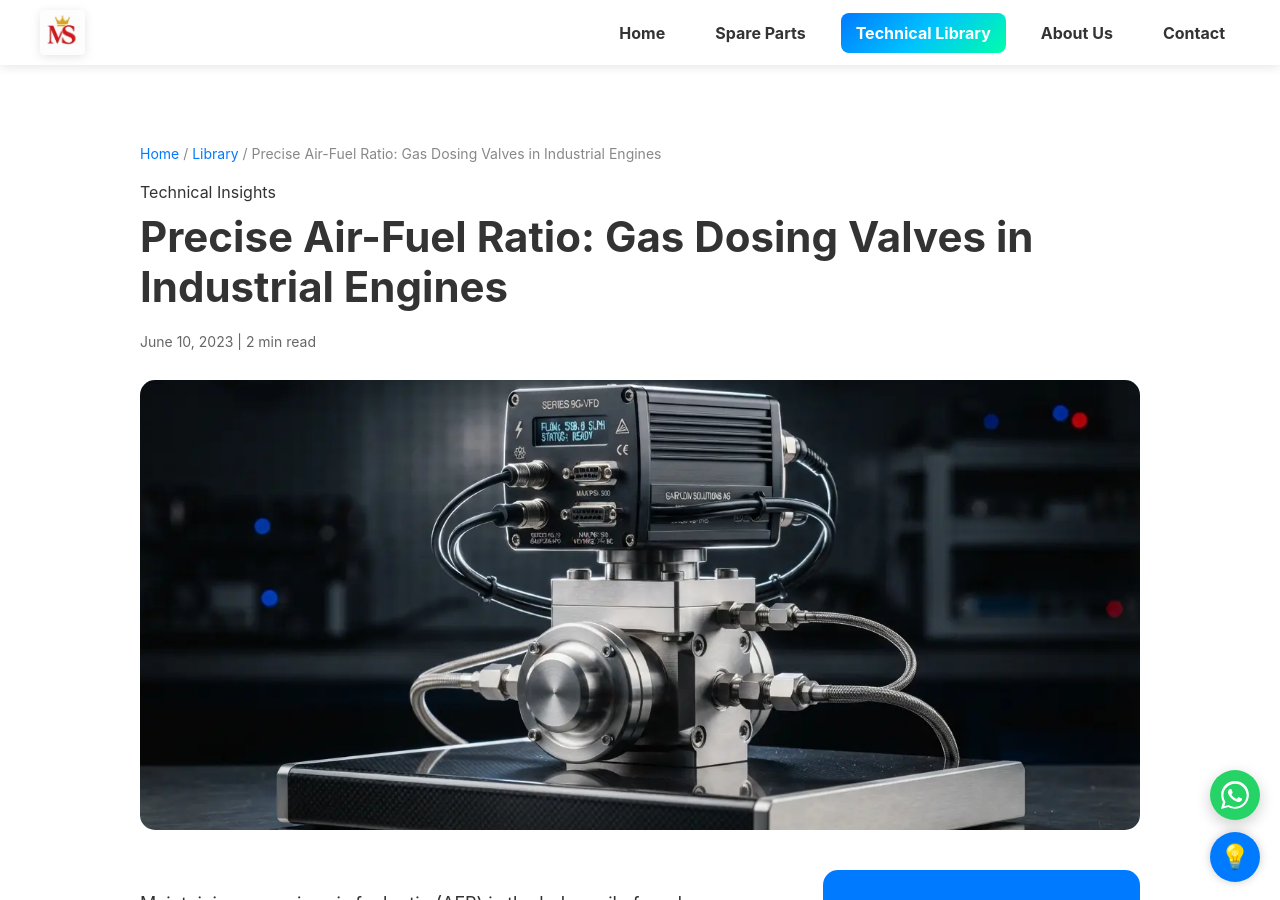
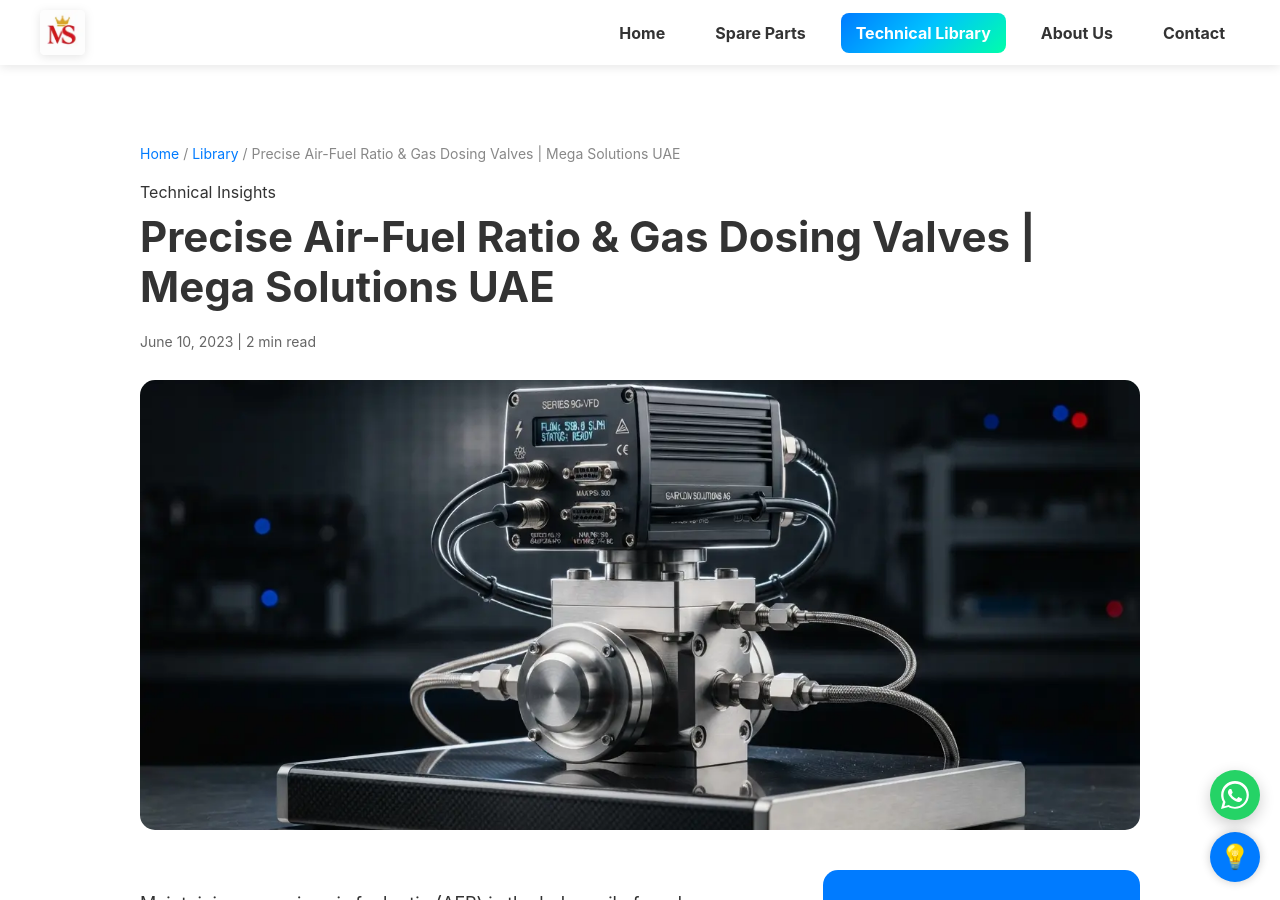
Before and after one commit to Khisal786/Mega-Solutions-UAE, a Jekyll site: the page built from _posts/2023-06-10-precise-air-fuel-ratio-gas-dosing-valves.md, in a window 1280 px wide and 900 px high. Built offline with Jekyll 4.4.1, drawn with Linux system fonts in a browser that asks for light colours.

Commit message:
Update blog post title and maintain content

```diff
--- a/_posts/2023-06-10-precise-air-fuel-ratio-gas-dosing-valves.md
+++ b/_posts/2023-06-10-precise-air-fuel-ratio-gas-dosing-valves.md
@@ -1,6 +1,6 @@
 ---
 layout: post
-title: "Precise Air-Fuel Ratio: Gas Dosing Valves in Industrial Engines"
+title: "Precise Air-Fuel Ratio & Gas Dosing Valves | Mega Solutions UAE"
 date: 2023-06-10
 image: /assets/images/blog/gas-dosing-valves.webp
 description: "Optimize combustion dynamics and prevent engine knocking by maintaining precise air-fuel ratios with high-spec gas dosing valves."
```
